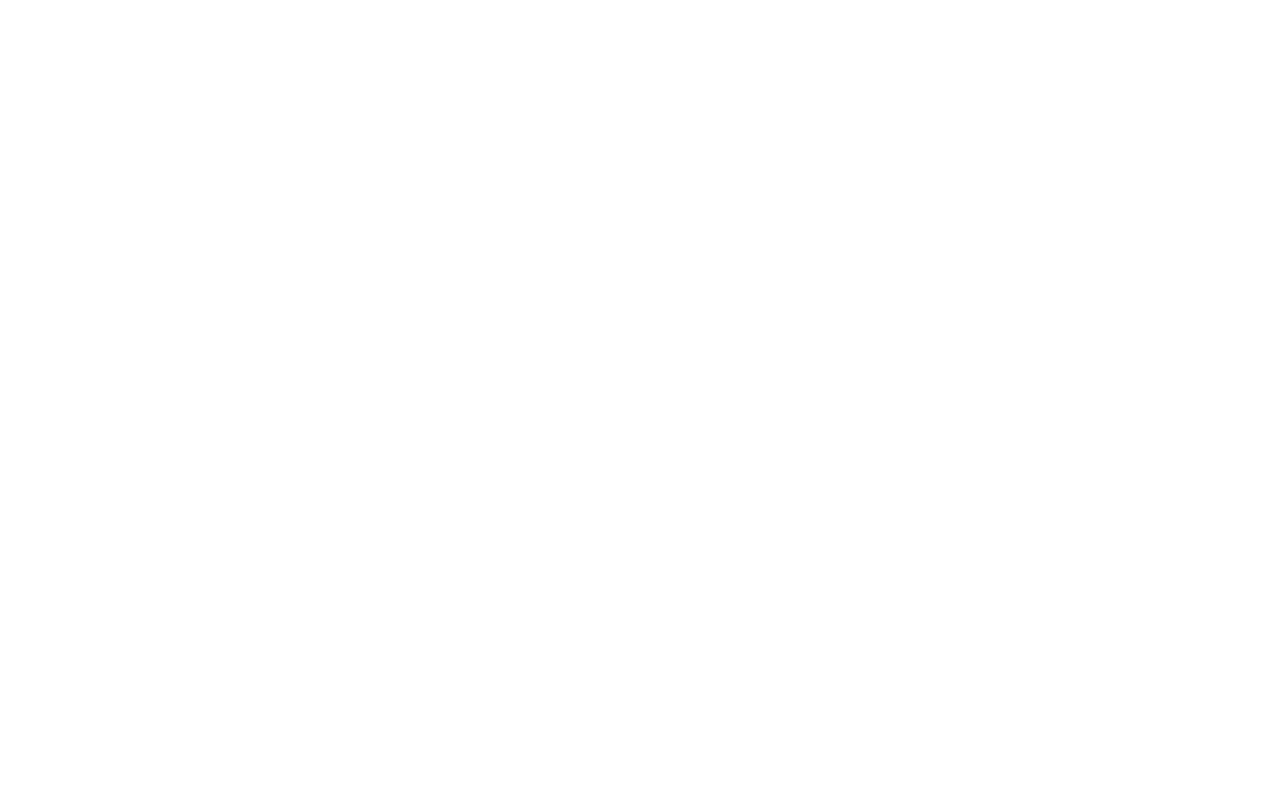
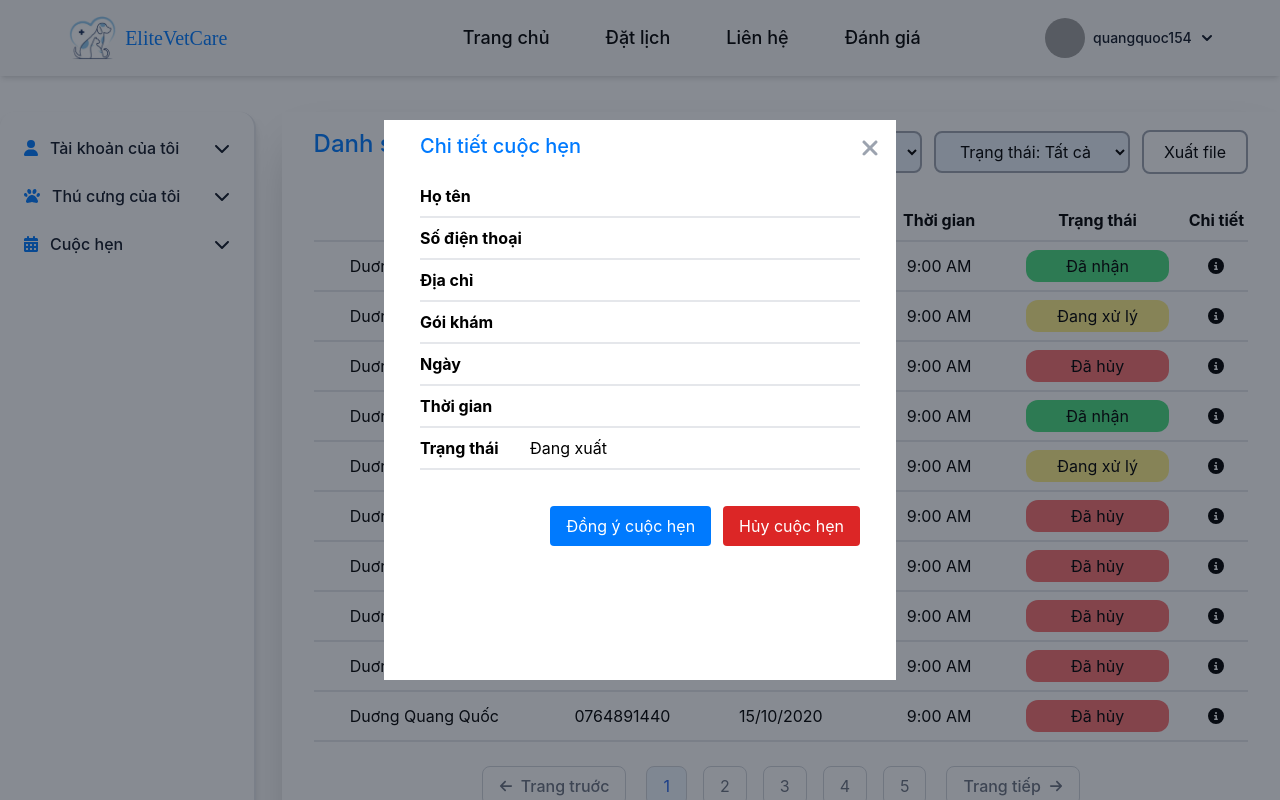
Before and after one commit to C1SE-08-EliteVetCare/EliteVetCare-Website, a React (Create React App) app: page /vet/manage-appointments in a window 1280 px wide. Before the commit this address had no page. Shown: the top 800 px of the page. Built offline with nearby package versions, Linux system fonts and the light colour scheme; grey boxes are pictures that could not be loaded.

Commit message:
update manage appointment (Vet)

```diff
--- /dev/null
+++ b/src/pages/ManageAppointment/ManageAppointment.jsx
@@ -0,0 +1,218 @@
+import React, {useRef, useState} from "react";
+import {FontAwesomeIcon} from "@fortawesome/react-fontawesome";
+import {faCircleInfo, faXmark} from "@fortawesome/free-solid-svg-icons";
+import {motion} from "framer-motion";
+import Pagination from "../../components/Pagination/Pagination";
+
+const ManageAppointment = () => {
+    const [appointment, setAppointment] = useState({})
+    const listAppointmentExample = [{
+        id: 1,
+        name: "Duơng Quang Quốc",
+        phone: "0764891440",
+        address: "Đà Nẵng",
+        date: "15/10/2020",
+        time: "9:00 AM",
+        status: 1,
+        servicePackage: "Vaccination"
+    }, {
+        id: 2,
+        name: "Duơng Quang Quốc",
+        phone: "0764891440",
+        address: "Đà Nẵng",
+        date: "15/10/2020",
+        time: "9:00 AM",
+        status: 2,
+        servicePackage: "Vaccination"
+    }, {
+        id: 3,
+        name: "Duơng Quang Quốc",
+        phone: "0764891440",
+        address: "Đà Nẵng",
+        date: "15/10/2020",
+        time: "9:00 AM",
+        status: 3,
+        servicePackage: "Vaccination"
+    }, {
+        id: 4,
+        name: "Duơng Quang Quốc",
+        phone: "0764891440",
+        address: "Đà Nẵng",
+        date: "15/10/2020",
+        time: "9:00 AM",
+        status: 1,
+        servicePackage: "Vaccination"
+    }, {
+        id: 5,
+        name: "Duơng Quang Quốc",
+        phone: "0764891440",
+        address: "Đà Nẵng",
+        date: "15/10/2020",
+        time: "9:00 AM",
+        status: 2,
+        servicePackage: "Vaccination"
+    }, {
+        id: 6,
+        name: "Duơng Quang Quốc",
+        phone: "0764891440",
+        address: "Đà Nẵng",
+        date: "15/10/2020",
+        time: "9:00 AM",
+        status: 3,
+        servicePackage: "Vaccination"
+    }, {
+        id: 7,
+        name: "Duơng Quang Quốc",
+        phone: "0764891440",
+        address: "Đà Nẵng",
+        date: "15/10/2020",
+        time: "9:00 AM",
+        status: 3,
+        servicePackage: "Vaccination"
+    }, {
+        id: 8,
+        name: "Duơng Quang Quốc",
+        phone: "0764891440",
+        address: "Đà Nẵng",
+        date: "15/10/2020",
+        time: "9:00 AM",
+        status: 3,
+        servicePackage: "Vaccination"
+    }, {
+        id: 9,
+        name: "Duơng Quang Quốc",
+        phone: "0764891440",
+        address: "Đà Nẵng",
+        date: "15/10/2020",
+        time: "9:00 AM",
+        status: 3,
+        servicePackage: "Vaccination"
+    }, {
+        id: 10,
+        name: "Duơng Quang Quốc",
+        phone: "0764891440",
+        address: "Đà Nẵng",
+        date: "15/10/2020",
+        time: "9:00 AM",
+        status: 3,
+        servicePackage: "Vaccination"
+    },];
+    const [showModal, setShowModal] = useState(true);
+    const apRef = useRef();
+    const handleShowModal = (e) => {
+        const id = e.target.closest('ul').getAttribute("data-id")
+        console.log(id);
+        setShowModal(!showModal);
+        setAppointment(listAppointmentExample.filter(item => item.id == id)[0])
+        console.log(appointment)
+    }
+    return (<>
+        <div className="w-[78%] bg-white py-4 px-8 shadow-2xl">
+            <div className="flex justify-between items-center">
+                <h1 className="text-2xl font-medium text-primaryColor text-start mb-4">Danh sách cuộc hẹn</h1>
+                <div className="space-x-3">
+                    <select
+                        className="px-5 py-2 rounded-lg border-2 border-gray-400 bg-bgColor focus:outline-primaryColor hover:bg-gray-200">
+                        <option>Ngày: Tất cả</option>
+                        <option>Mới nhất</option>
+                        <option>Cũ nhất</option>
+                    </select>
+                    <select
+                        className="px-5 py-2 rounded-lg border-2 border-gray-400 bg-bgColor focus:outline-primaryColor hover:bg-gray-200">
+                        <option>Trạng thái: Tất cả</option>
+                        <option>Đã nhận</option>
+                        <option>Đang xử lý</option>
+                        4
+                        <option>Đã lg chối</option>
+                    </select>
+                    <button
+                        className="px-5 py-2 rounded-lg border-2 border-gray-400 focus:outline-primaryColor hover:bg-gray-200">Xuất
+                        file
+                    </button>
+                </div>
+            </div>
+            <ul className="grid grid-cols-12 gap-4 mt-6 py-2 border-b-2">
+                <li className="col-span-3 font-bold">Họ tên</li>
+                <li className="col-span-2 font-bold">Số điện thoại</li>
+                <li className="col-span-2 font-bold">Ngày</li>
+                <li className="col-span-2 font-bold">Thời gian</li>
+                <li className="col-span-2 font-bold">Trạng thái</li>
+                <li className="col-span-1 font-bold">Chi tiết</li>
+            </ul>
+            {listAppointmentExample.map((item) => (<ul key={item.id} data-id={item.id}
+                                                       className="grid grid-cols-12 gap-4 py-2 border-b-2 items-center">
+                <li className="col-span-3">{item.name}</li>
+                <li className="col-span-2">{item.phone}</li>
+                <li className="col-span-2">{item.date}</li>
+                <li className="col-span-2">{item.time}</li>
+                {item.status === 1 ? (<li className="col-span-2 py-1 px-6 bg-green-400 rounded-xl">Đã
+                    nhận</li>) : item.status === 2 ? (
+                    <li className="col-span-2 py-1 px-6 bg-yellow-200 rounded-xl">Đang xử lý</li>) : (
+                    <li className="col-span-2 py-1 px-6 bg-red-400 rounded-xl">Đã hủy</li>)}
+                <motion.li whileHover={{scale: 1.2}} className="col-span-1 hover:text-primaryColor">
+                    <FontAwesomeIcon icon={faCircleInfo} onClick={handleShowModal}/></motion.li>
+            </ul>))}
+            {listAppointmentExample.length >= 10 && <Pagination/>}
+        </div>
+
+        {/*Modal view detail information*/}
+        {showModal && (<div
+            className="flex justify-center items-center overflow-x-hidden overflow-y-auto fixed inset-0 z-50 outline-none focus:outline-none bg-gray-900 bg-opacity-50">
+            <div className="relative min-w-[40%] min-h-[70%] bg-white p-3">
+                <div className="flex items-start justify-between">
+                    <h2 className="w-full text-xl font-medium text-primaryColor text-start px-6">Chi tiết cuộc
+                        hẹn</h2>
+                    <button type="button"
+                            className="absolute top-3 right-2.5 text-gray-400 bg-transparent hover:bg-gray-200 hover:text-gray-900 rounded-lg text-sm w-8 h-8 ml-auto inline-flex justify-center items-center"
+                            onClick={() => setShowModal(!showModal)}
+                    >
+                        <FontAwesomeIcon className="text-2xl" icon={faXmark}/>
+                    </button>
+                </div>
+                <div>
+                    <ul className="grid grid-cols-1 mt-4 px-6">
+                        <li className="border-b-2 py-2 grid grid-cols-4 text-start">
+                            <h2 className="font-bold">Họ tên</h2>
+                            <span className="col-span-3">{appointment.name}</span>
+                        </li>
+                        <li className="border-b-2 py-2 grid grid-cols-4 text-start">
+                            <h2 className="font-bold">Số điện thoại</h2>
+                            <span className="col-span-3">{appointment.phone}</span>
+                        </li>
+                        <li className="border-b-2 py-2 grid grid-cols-4 text-start">
+                            <h2 className="font-bold">Địa chỉ</h2>
+                            <span className="col-span-3">{appointment.address}</span>
+                        </li>
+                        <li className="border-b-2 py-2 grid grid-cols-4 text-start">
+                            <h2 className="font-bold">Gói khám</h2>
+                            <span className="col-span-3">{appointment.servicePackage}</span>
+                        </li>
+                        <li className="border-b-2 py-2 grid grid-cols-4 text-start">
+                            <h2 className="font-bold">Ngày</h2>
+                            <span className="col-span-3">{appointment.date}</span>
+                        </li>
+                        <li className="border-b-2 py-2 grid grid-cols-4 text-start">
+                            <h2 className="font-bold">Thời gian</h2>
+                            <span className="col-span-3">{appointment.time}</span>
+                        </li>
+                        <li className="border-b-2 py-2 grid grid-cols-4 text-start">
+                            <h2 className="font-bold">Trạng thái</h2>
+                            <span
+                                className="col-span-3">{appointment.status === 1 ? "Đã nhận" : appointment.status === 2 ? "Đang xử lý" : "Đang xuất"}</span>
+                        </li>
+                    </ul>
+                    <div className="mt-9 text-end px-6 space-x-3">
+                        <button className="py-2 px-4 text-white bg-primaryColor rounded hover:bg-blue-600">Đồng
+                            ý cuộc hẹn
+                        </button>
+                        <button className="py-2 px-4 text-white bg-red-600 rounded hover:bg-red-700">Hủy cuộc
+                            hẹn
+                        </button>
+                    </div>
+                </div>
+            </div>
+        </div>)}
+    </>);
+};
+
+export default ManageAppointment;
--- a/src/routes/index.js
+++ b/src/routes/index.js
@@ -9,6 +9,7 @@
 import AppointmentList from "../pages/AppointmentList/AppointmentList";
 import ChangePassword from "../pages/UserProfile/ChangePassword";
 import PetProfile from "../pages/PetList/PetProfile";
+import ManageAppointment from "../pages/ManageAppointment/ManageAppointment";
 
 // Public routes
 const publicRoutes = [
@@ -22,6 +23,7 @@
   { path: "/pet-owner/pets", component: PetList, layout: UserLayout },
   { path: "/pet-owner/pets/:id", component: PetProfile, layout: UserLayout },
   { path: "/pet-owner/appointments", component: AppointmentList, layout: UserLayout },
+  { path: "/vet/manage-appointments", component: ManageAppointment, layout: UserLayout },
 ];
 
 // Private routes
```
